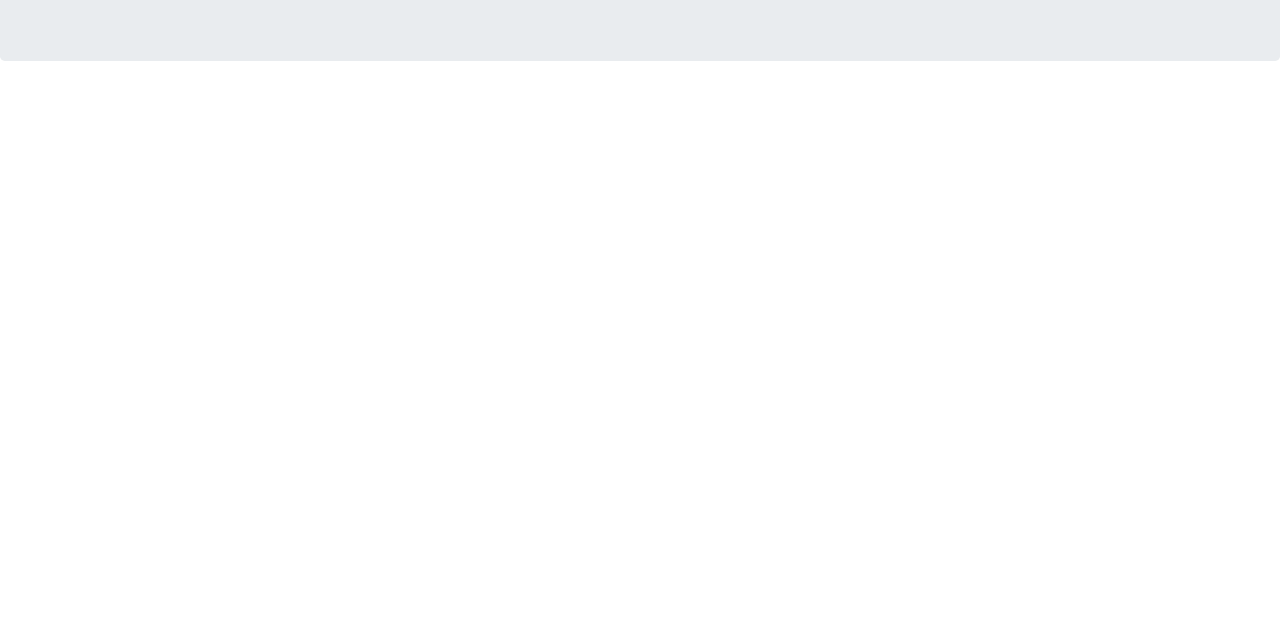
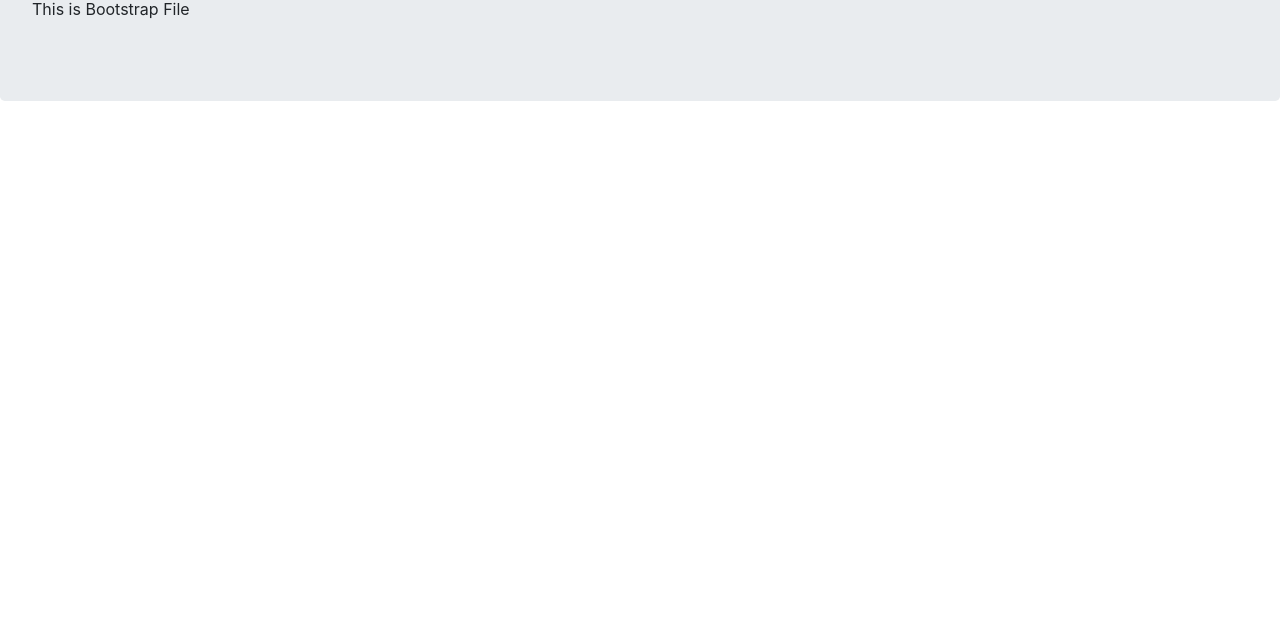
Before and after one commit to samyasin/htucorona, a plain HTML site: page index.html in a window 1280 px wide. Shown: the part 179-800 px from the top of the page. Drawn offline with Linux system fonts and the light colour scheme.

Commit message:
change index file

```diff
--- a/index.html
+++ b/index.html
@@ -1,7 +1,7 @@
 <!DOCTYPE html>
 <html>
 <head>
-	<title>bootstrap</title>
+	<title>Bootstrap File</title>
 	<link rel="stylesheet" type="text/css" href="css/bootstrap.css">
 </head>
 <body>
@@ -47,6 +47,7 @@
 </nav>
 <div class="jumbotron">
 	<h1 class="text-center">My Bootstrap</h1>
+	<p>This is Bootstrap File</p>
 </div>
 
 </body>
```
